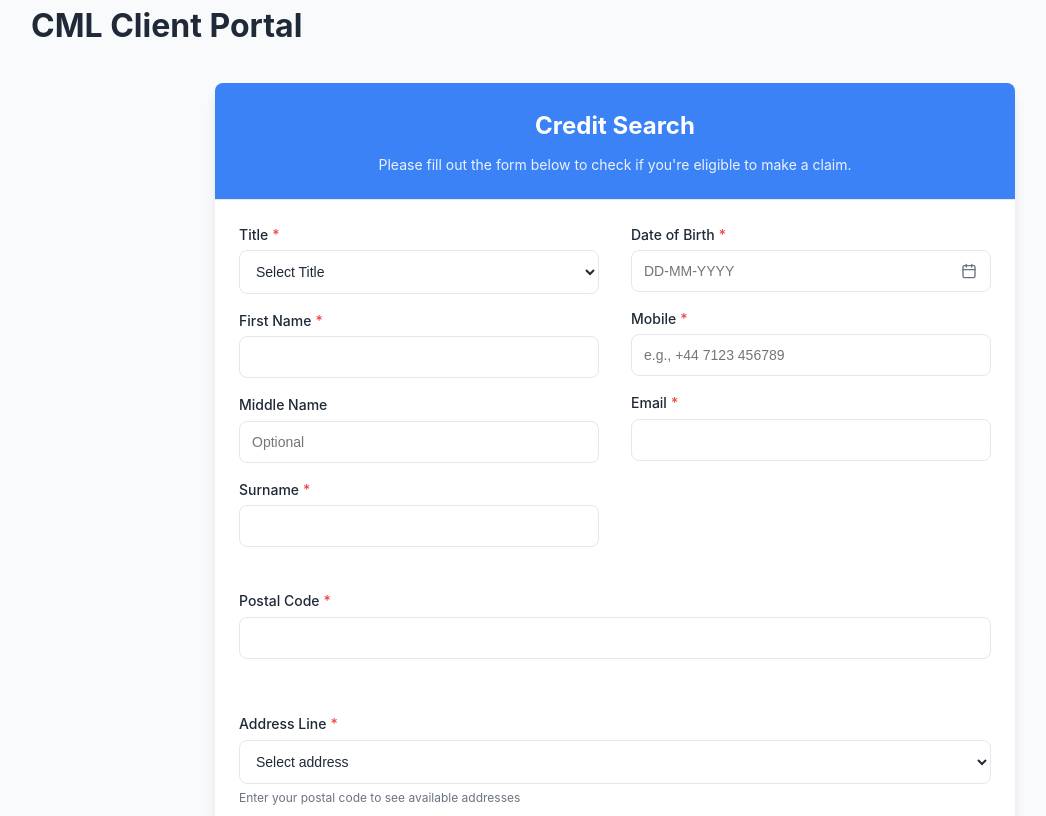
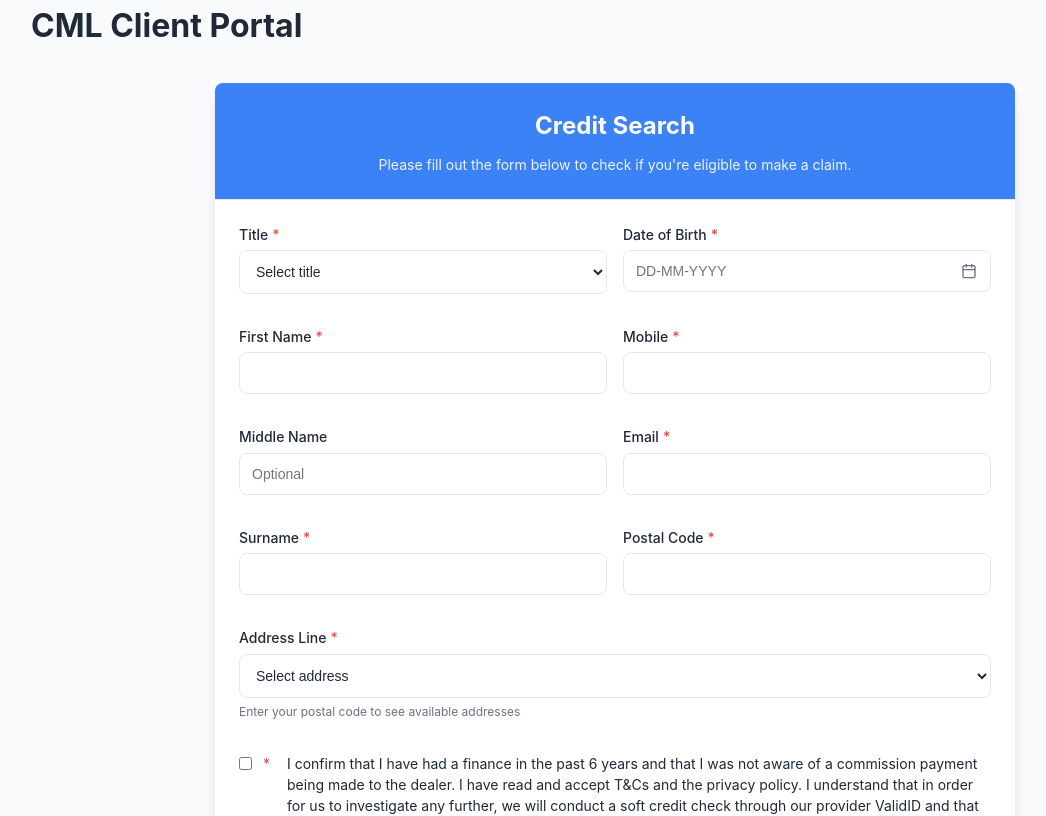
Before and after one commit to mastercode-io/cml_client_portal, a React (Create React App) app in the folder src/frontend/: page / in a window 1280 px wide. Shown: the top 816 px of the page, without its empty margins (25-1071 px from the left). Built offline with nearby package versions, Linux system fonts and the light colour scheme.

Commit message:
Reorganize form layout with Postal Code next to Surname

```diff
--- a/src/frontend/src/components/CreditSearchForm.css
+++ b/src/frontend/src/components/CreditSearchForm.css
@@ -60,38 +60,37 @@
   padding: 1.5rem;
 }
 
+/* Form grid */
 .form-grid {
+  display: flex;
+  flex-direction: column;
+  gap: 1rem;
+}
+
+.form-row {
   display: flex;
   flex-wrap: wrap;
   gap: 1rem;
+  margin-bottom: 0;
 }
 
-/* Desktop layout - two columns */
-@media (min-width: 768px) {
-  .form-column {
-    flex: 1;
-    min-width: 0;
-  }
-
-  .left-column {
-    margin-right: 0.5rem;
-  }
-
-  .right-column {
-    margin-left: 0.5rem;
-  }
-}
-
-/* Mobile layout - single column */
-@media (max-width: 767px) {
-  .form-column {
-    width: 100%;
-  }
+.form-col {
+  flex: 1;
+  min-width: 250px;
 }
 
 .form-full-width {
   width: 100%;
-  margin-bottom: 1rem;
+}
+
+@media (max-width: 768px) {
+  .form-row {
+    flex-direction: column;
+  }
+
+  .form-col {
+    width: 100%;
+  }
 }
 
 /* Form field styles */
@@ -207,15 +206,6 @@
   color: #ef4444;
 }
 
-/* Custom field margins */
-.postal-code-field {
-  margin-top: 0.7rem;
-}
-
-.address-field {
-  margin-top: 0.4rem;
-}
-
 /* Form actions */
 .form-actions {
   display: flex;
--- a/src/frontend/src/components/CreditSearchForm.jsx
+++ b/src/frontend/src/components/CreditSearchForm.jsx
@@ -159,43 +159,21 @@ const CreditSearchForm = () => {
             return (
               <Form className="credit-search-form">
                 <div className="form-grid">
-                  <div className="form-column left-column">
+                  {/* First row of fields */}
+                  <div className="form-row">
+                    <div className="form-col">
                       <FormField
                         label="Title"
                         name="title"
                         as="select"
+                        placeholder="Select title"
                         options={titleOptions}
                         required
                         errors={errors}
                         touched={touched}
                       />
-
-                    <FormField
-                      label="First Name"
-                      name="firstName"
-                      required
-                      errors={errors}
-                      touched={touched}
-                    />
-
-                    <FormField
-                      label="Middle Name"
-                      name="middleName"
-                      placeholder="Optional"
-                      errors={errors}
-                      touched={touched}
-                    />
-
-                    <FormField
-                      label="Surname"
-                      name="surname"
-                      required
-                      errors={errors}
-                      touched={touched}
-                    />
                     </div>
-
-                  <div className="form-column right-column">
+                    <div className="form-col">
                       <DatePicker
                         label="Date of Birth"
                         name="dateOfBirth"
@@ -206,17 +184,44 @@ const CreditSearchForm = () => {
                         minDate={new Date('1920-01-01')}
                         maxDate={new Date('2003-12-31')}
                       />
+                    </div>
+                  </div>
 
+                  {/* Second row of fields */}
+                  <div className="form-row">
+                    <div className="form-col">
+                      <FormField
+                        label="First Name"
+                        name="firstName"
+                        required
+                        errors={errors}
+                        touched={touched}
+                      />
+                    </div>
+                    <div className="form-col">
                       <FormField
                         label="Mobile"
                         name="mobile"
                         type="tel"
-                      placeholder="e.g., +44 7123 456789"
                         required
                         errors={errors}
                         touched={touched}
                       />
+                    </div>
+                  </div>
 
+                  {/* Third row of fields */}
+                  <div className="form-row">
+                    <div className="form-col">
+                      <FormField
+                        label="Middle Name"
+                        name="middleName"
+                        placeholder="Optional"
+                        errors={errors}
+                        touched={touched}
+                      />
+                    </div>
+                    <div className="form-col">
                       <FormField
                         label="Email"
                         name="email"
@@ -226,8 +231,20 @@ const CreditSearchForm = () => {
                         touched={touched}
                       />
                     </div>
+                  </div>
 
-                  <div className="form-full-width postal-code-field">
+                  {/* Fourth row of fields */}
+                  <div className="form-row">
+                    <div className="form-col">
+                      <FormField
+                        label="Surname"
+                        name="surname"
+                        required
+                        errors={errors}
+                        touched={touched}
+                      />
+                    </div>
+                    <div className="form-col">
                       <FormField
                         label="Postal Code"
                         name="postalCode"
@@ -236,8 +253,10 @@ const CreditSearchForm = () => {
                         touched={touched}
                       />
                     </div>
+                  </div>
 
-                  <div className="form-full-width address-field">
+                  {/* Address field */}
+                  <div className="form-full-width">
                     <FormField
                       label="Address Line"
                       name="addressLine"
@@ -251,6 +270,7 @@ const CreditSearchForm = () => {
                     />
                   </div>
 
+                  {/* Confirmation checkbox */}
                   <div className="form-full-width">
                     <CheckboxField
                       label="I confirm that I have had a finance in the past 6 years and that I was not aware of a commission payment being made to the dealer. I have read and accept T&Cs and the privacy policy. I understand that in order for us to investigate any further, we will conduct a soft credit check through our provider ValidID and that this will not affect my credit score."
@@ -263,6 +283,7 @@ const CreditSearchForm = () => {
                     />
                   </div>
 
+                  {/* Form actions */}
                   <div className="form-actions form-full-width">
                     <CustomButton
                       type="submit"
```
Lines whose indentation alone changed are shown as unchanged.
